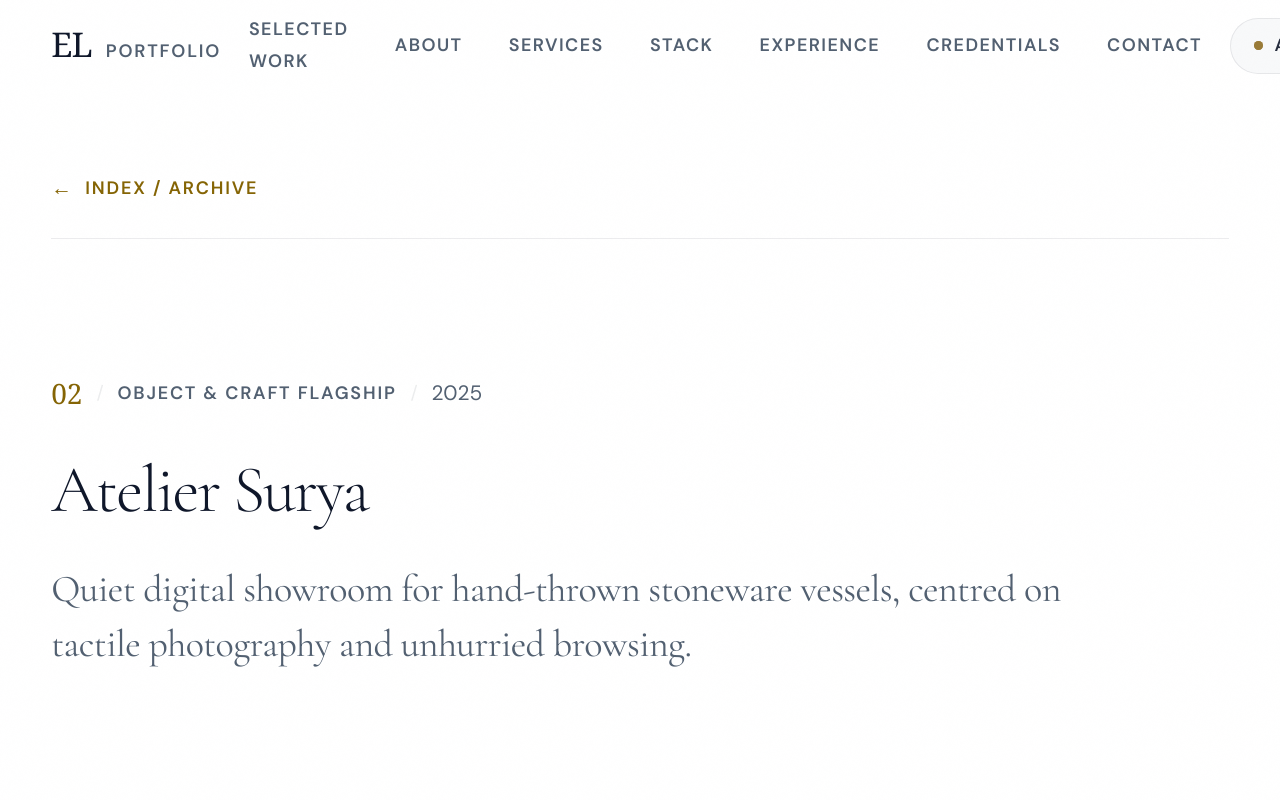
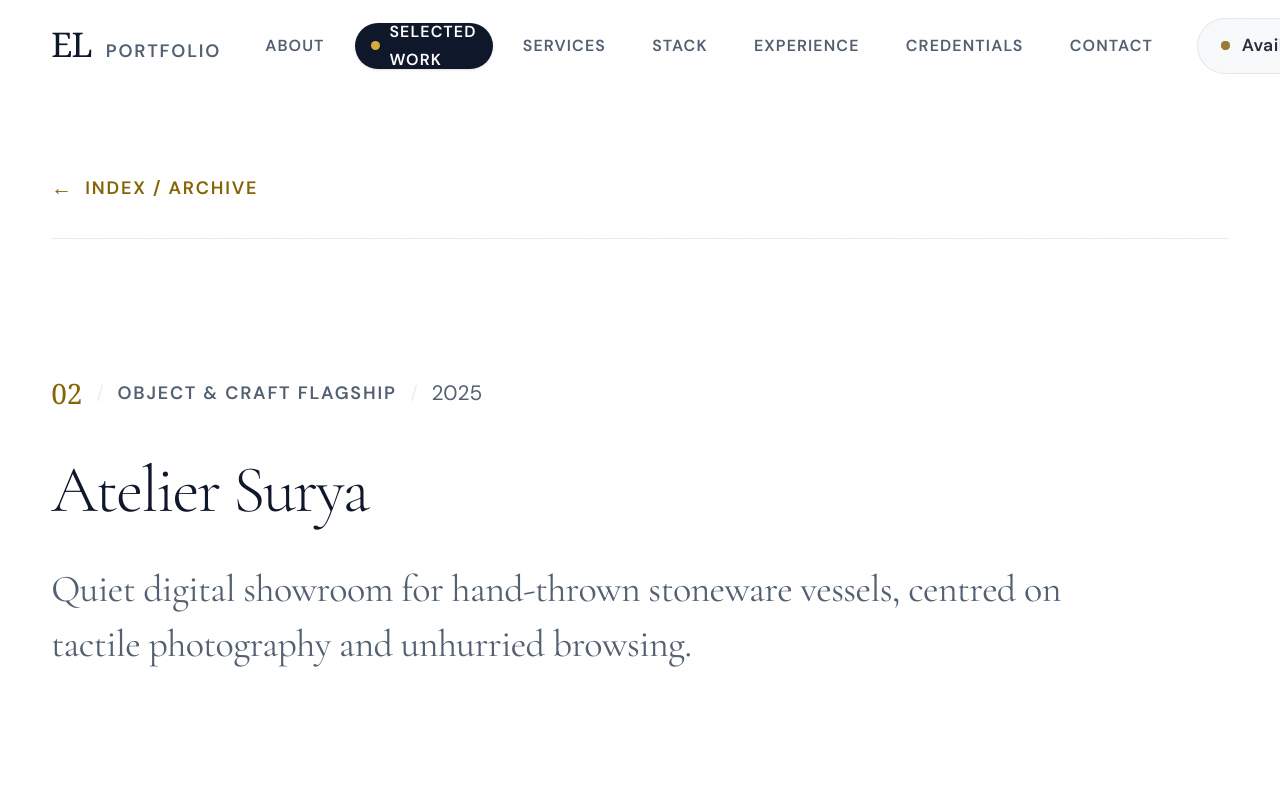
Before and after one commit to m-elangs/m-elangs.github.io, a Next.js app: page /work/atelier-surya-ceramics in a window 1280 px wide. Shown: the top 800 px of the page. Built offline with nearby package versions, Linux system fonts and the light colour scheme.

Commit message:
feat(navbar): add active section color indicator on scroll

```diff
--- a/components/Navbar.tsx
+++ b/components/Navbar.tsx
@@ -11,8 +11,8 @@ import { usePageTransition } from "@/components/providers/TransitionProvider";
 import TransitionLink from "@/components/motion/TransitionLink";
 
 const navLinks = [
+  { label: "About", id: "about" },
   { label: "Selected Work", id: "work" },
-  { label: "About", id: "about" },
   { label: "Services", id: "services" },
   { label: "Stack", id: "stack" },
   { label: "Experience", id: "experience" },
@@ -47,6 +47,48 @@ export default function Navbar() {
   const [hidden, setHidden] = useState(false);
   const [scrolled, setScrolled] = useState(false);
   const [menuOpen, setMenuOpen] = useState(false);
+  const [activeId, setActiveId] = useState<string>("");
+
+  // Deteksi section aktif berdasarkan posisi scroll
+  useEffect(() => {
+    if (pathname.startsWith("/work")) {
+      setActiveId("work");
+      return;
+    }
+
+    const updateActiveSection = () => {
+      if (window.scrollY < 220) {
+        setActiveId("");
+        return;
+      }
+
+      const threshold = window.innerHeight * 0.38;
+      let current = "";
+
+      for (const link of navLinks) {
+        const el = document.getElementById(link.id);
+        if (!el) continue;
+        const rect = el.getBoundingClientRect();
+        if (rect.top <= threshold && rect.bottom >= 100) {
+          current = link.id;
+          break;
+        }
+        if (rect.top <= threshold) {
+          current = link.id;
+        }
+      }
+
+      setActiveId(current);
+    };
+
+    updateActiveSection();
+    window.addEventListener("scroll", updateActiveSection, { passive: true });
+    window.addEventListener("resize", updateActiveSection);
+    return () => {
+      window.removeEventListener("scroll", updateActiveSection);
+      window.removeEventListener("resize", updateActiveSection);
+    };
+  }, [pathname]);
 
   // Navbar otomatis mengecil atau bersembunyi saat scroll cepat ke bawah, muncul saat scroll ke atas
   useMotionValueEvent(scrollY, "change", (latest) => {
@@ -73,6 +115,7 @@ export default function Navbar() {
   const goTo = (id: string) => (event: MouseEvent<HTMLAnchorElement>) => {
     event.preventDefault();
     setMenuOpen(false);
+    setActiveId(id);
     if (pathname !== "/") {
       navigate(`/#${id}`);
       return;
@@ -82,6 +125,8 @@ export default function Navbar() {
     if (lenis) lenis.scrollTo(target, { offset: -70, duration: 1.2, force: true });
     else target.scrollIntoView({ behavior: "smooth" });
   };
+
+  const activeLabel = navLinks.find((l) => l.id === activeId)?.label || "Home";
 
   return (
     <>
@@ -110,19 +155,35 @@ export default function Navbar() {
             </span>
           </TransitionLink>
 
-          {/* Desktop Navigation Links — 17-18px, tracking 0.08em, weight 600, gap 32-40px, tap target 44px */}
-          <nav className="hidden lg:flex items-center gap-8 lg:gap-10" aria-label="Main navigation">
-            {navLinks.map((link) => (
+          {/* Desktop Navigation Links with Active Section Color Highlight */}
+          <nav className="hidden lg:flex items-center gap-2 xl:gap-3" aria-label="Main navigation">
+            {navLinks.map((link) => {
+              const isActive = activeId === link.id;
+              return (
                 <a
                   key={link.id}
                   href={`/#${link.id}`}
                   onClick={goTo(link.id)}
-                className="group relative flex items-center h-11 text-[17px] lg:text-[18px] font-semibold uppercase tracking-[0.08em] text-[#526071] transition-colors duration-200 hover:text-[#0F172A]"
+                  aria-current={isActive ? "page" : undefined}
+                  className={`nav-pill group relative flex items-center gap-2 h-10 px-3.5 rounded-full text-[15px] xl:text-[16px] font-semibold uppercase tracking-[0.07em] transition-all duration-300 ${
+                    isActive
+                      ? "nav-pill-active bg-[#0F172A] text-[#FFFFFF] shadow-sm"
+                      : "text-[#526071] hover:text-[#0F172A] hover:bg-[#F4F6F8]"
+                  }`}
                 >
+                  {isActive && (
+                    <span
+                      className="w-2 h-2 rounded-full bg-[#D4AF37] animate-pulse shrink-0"
+                      aria-hidden="true"
+                    />
+                  )}
                   <span>{link.label}</span>
-                <span className="absolute bottom-2 left-0 h-[2px] w-0 bg-[#9A7B38] transition-all duration-300 ease-out group-hover:w-full" />
+                  {!isActive && (
+                    <span className="absolute bottom-1.5 left-3.5 right-3.5 h-[2px] scale-x-0 bg-[#9A7B38] transition-transform duration-300 ease-out origin-left group-hover:scale-x-100" />
+                  )}
                 </a>
-            ))}
+              );
+            })}
           </nav>
 
           {/* Status & Jam Surabaya Ringkas (Pill 16-18px, padding 10px 22px, single line) */}
@@ -142,16 +203,23 @@ export default function Navbar() {
             </div>
           </div>
 
-          {/* Tombol Menu Hamburger untuk Layar < 1024px (Tap target >= 44x44px) */}
+          {/* Indikator Halaman Aktif + Tombol Menu Hamburger untuk Layar < 1024px */}
+          <div className="lg:hidden flex items-center gap-2">
+            <div className="nav-pill-active inline-flex items-center gap-1.5 px-3 py-1.5 rounded-full bg-[#0F172A] text-[#FFFFFF] text-[12px] sm:text-[13px] font-semibold uppercase tracking-wider shadow-xs">
+              <span className="w-1.5 h-1.5 rounded-full bg-[#D4AF37] animate-pulse shrink-0" />
+              <span className="truncate max-w-[120px] sm:max-w-[160px]">{activeLabel}</span>
+            </div>
+
             <button
               type="button"
               onClick={() => setMenuOpen((open) => !open)}
-            className="lg:hidden flex items-center justify-center min-h-[44px] min-w-[44px] px-4 py-2 hairline-frame text-fg hover:border-[#9A7B38] hover:text-[#0F172A] transition-colors focus-visible:outline-[#9A7B38] type-btn bg-[#FFFFFF]"
+              className="flex items-center justify-center min-h-[44px] min-w-[44px] px-4 py-2 hairline-frame text-fg hover:border-[#9A7B38] hover:text-[#0F172A] transition-colors focus-visible:outline-[#9A7B38] type-btn bg-[#FFFFFF]"
               aria-expanded={menuOpen}
               aria-controls="mobile-navigation"
             >
               {menuOpen ? "CLOSE" : "MENU"}
             </button>
+          </div>
         </div>
       </motion.header>
 
@@ -178,7 +246,9 @@ export default function Navbar() {
               }}
               className="flex flex-col my-auto"
             >
-              {navLinks.map((link, index) => (
+              {navLinks.map((link, index) => {
+                const isActive = activeId === link.id;
+                return (
                   <div key={link.id} className="overflow-hidden border-b border-[rgba(15,23,42,0.08)]">
                     <motion.a
                       href={`/#${link.id}`}
@@ -187,15 +257,25 @@ export default function Navbar() {
                         hidden: { y: "110%" },
                         show: { y: "0%", transition: { duration: 0.7, ease: CURTAIN_EASE } },
                       }}
-                    className="flex items-baseline justify-between py-3.5 font-serif text-3xl sm:text-4xl md:text-5xl tracking-tight text-fg hover:text-[#0F172A] transition-colors"
+                      className={`flex items-center justify-between py-3.5 px-3 rounded-xl font-serif text-3xl sm:text-4xl md:text-5xl tracking-tight transition-colors ${
+                        isActive
+                          ? "bg-[#0F172A]/8 text-[#856404] font-semibold"
+                          : "text-fg hover:text-[#0F172A]"
+                      }`}
                     >
+                      <span className="flex items-center gap-3">
+                        {isActive && (
+                          <span className="w-2.5 h-2.5 rounded-full bg-[#856404] shrink-0" />
+                        )}
                         <span>{link.label}</span>
+                      </span>
                       <span className="type-label text-[#856404]">
-                      {String(index + 1).padStart(2, "0")}
+                        {isActive ? "ACTIVE" : String(index + 1).padStart(2, "0")}
                       </span>
                     </motion.a>
                   </div>
-              ))}
+                );
+              })}
             </motion.nav>
 
             <motion.div
--- a/styles/globals.css
+++ b/styles/globals.css
@@ -669,7 +669,8 @@ html[data-site-theme="gradient"] .border-\[rgba\(15\,23\,42\,0\.12\)\] {
 
 /* Primary Action Buttons */
 html[data-site-theme="gradient"] a.bg-\[\#0F172A\],
-html[data-site-theme="gradient"] button.bg-\[\#0F172A\] {
+html[data-site-theme="gradient"] button.bg-\[\#0F172A\],
+html[data-site-theme="gradient"] .nav-pill-active {
   background: linear-gradient(135deg, #0d9488 0%, #6d28d9 100%) !important;
   color: #ffffff !important;
   border-color: rgba(45, 212, 191, 0.35) !important;
```
Lines whose indentation alone changed are shown as unchanged.
